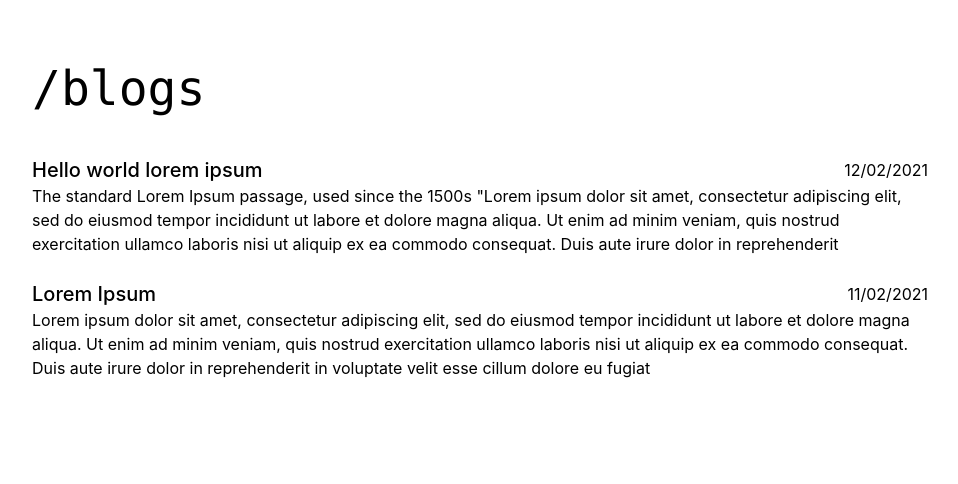
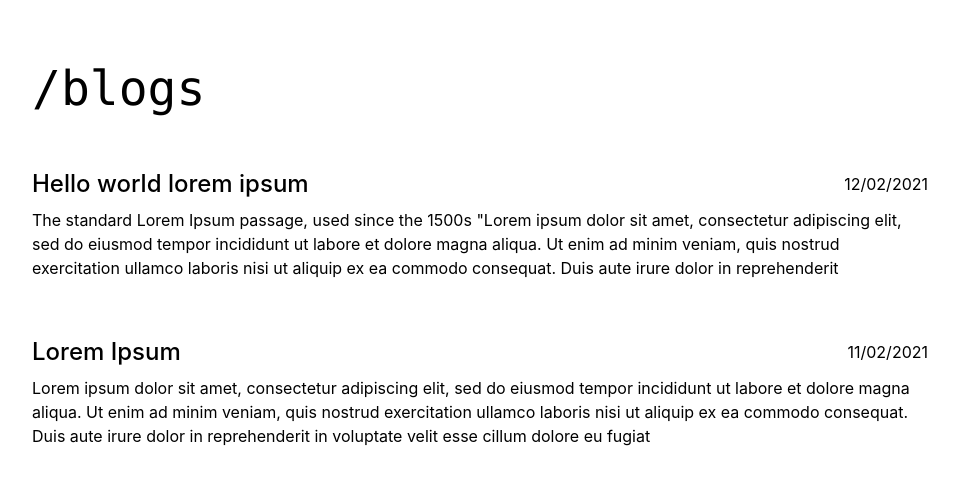
Before and after one commit to vic-lsh/vli, a Next.js app: page /blogs in a window 1280 px wide. Shown: the top 484 px of the page, without its empty margins (160-1118 px from the left). Built offline with nearby package versions, Linux system fonts and the light colour scheme.

Commit message:
feat: tweak dark mode styling for blog page

```diff
--- a/components/post-preview.tsx
+++ b/components/post-preview.tsx
@@ -16,14 +16,16 @@ export const PostPreview: React.FC<Props> = ({ post }) => {
 
   return (
     <Link href="/blogs/[slug]" as={`/blogs/${post.slug}`} passHref>
-      <header data-cy="post-preview" className="py-3 cursor-pointer">
+      <header data-cy="post-preview" className="py-6 cursor-pointer">
         <div className="flex items-center justify-between">
-          <h2 data-cy="title" className="text-xl font-medium">
+          <h2 data-cy="title" className="text-2xl font-medium py-2">
             <a className="hover:underline cursor-pointer">{title}</a>
           </h2>
           <span data-cy="date">{dateStr}</span>
         </div>
-        <span data-cy="summary">{summary}</span>
+        <span data-cy="summary" className="dark:text-gray-300">
+          {summary}
+        </span>
       </header>
     </Link>
   );
--- a/pages/blogs/index.tsx
+++ b/pages/blogs/index.tsx
@@ -12,7 +12,7 @@ const BlogPreviews: React.FC<{ posts: Post[] }> = ({ posts }) => {
   const NO_POSTS_MSG = "Oops, there's no blog post yet.";
 
   return (
-    <div className="py-8">
+    <div className="py-6">
       {posts.length === 0 ? (
         <div>{NO_POSTS_MSG}</div>
       ) : (
```
